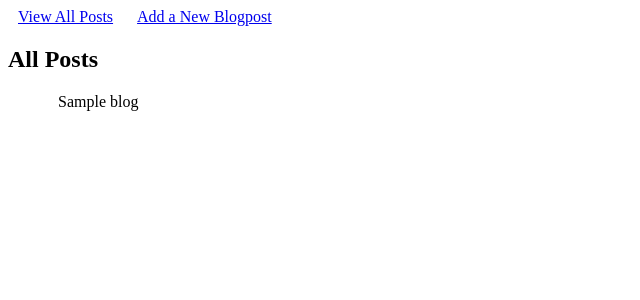
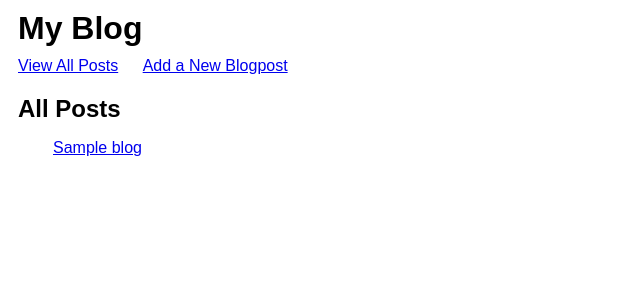
Before and after one commit to gcanchola12/build-a-blog, a Flask app: template templates/blog.html in a window 1280 px wide. Shown: the top 300 px of the page, without its empty margins (0-640 px from the left). Run offline with Flask 2, Linux system fonts and the light colour scheme; the template is opened without the code that fills it: most values are stand-ins (such as "Sample title", 1, 10 or a date in 2020); data that the repository does not hold is empty.

Commit message:
added case 1 and case 2

```diff
--- a/main.py
+++ b/main.py
@@ -17,24 +17,39 @@ class Blog(db.Model):
         self.title = title
         self.body = body
 
+@app.route('/')
+def index():
+        return redirect('/blog')
+
+
+@app.route('/blog')
+def all_blogposts():
+    blogs = Blog.query.all()
+    return render_template('blog.html',title="My Blog!", blogs=blogs)
+
+
 @app.route('/newpost', methods=['POST', 'GET'])
 def new_post():
     if request.method == 'POST':
         title = request.form['title']
         body = request.form['body']
-        new_post = Blog(title,body)
-        db.session.add(new_post)
-        db.session.commit()
-        return redirect('/')
+        if len(title) == 0 or len(body)==0:
+            return render_template('newpost.html')
+
+        else:
+            new_post = Blog(title,body)
+            db.session.add(new_post)
+            db.session.commit()
+            return redirect('/blogpost?id={}'.format(new_post.id))
 
     return render_template('newpost.html')
 
-@app.route('/')
-def index():
 
-    blogs = Blog.query.all()
-    return render_template('blog.html',title="My Blog!",
-        blogs=blogs)
+@app.route('/blogpost')
+def single_blogpost():
+    blogpost_id = request.args.get('id')
+    blogpost = Blog.query.filter_by(id=blogpost_id).first()
+    return render_template('blogpost.html', blogpost=blogpost)
 
 
 if __name__ == '__main__':
--- a/templates/base.html
+++ b/templates/base.html
@@ -1,10 +1,15 @@
 <!doctype html>
 <html>
     <head>
-        <title>{{title}}</title>
+        <title>Build-a-Blog</title>
         <style>
-            a {
-                margin: 10px;
+
+            body{
+                font-family: Arial, Helvetica, sans-serif;
+            }
+
+            .nav_links {
+                margin:10px
             }
 
             ul {
@@ -12,16 +17,16 @@
             }
 
             li {
-                margin: 10px;
+                margin: 5px;
             }
 
         </style>
     </head>
 <body>
-
+<h1 style="margin: 10px">My Blog</h1>
         <div>
-            <a href='/blog'>View All Posts</a>
-            <a href='/newpost'>Add a New Blogpost</a>
+            <a class="nav_links" href='/blog'>View All Posts</a>
+            <a class="nav_links" href='/newpost'>Add a New Blogpost</a>
         </div>
 
     {% block content %}
--- a/templates/blog.html
+++ b/templates/blog.html
@@ -1,12 +1,20 @@
 {% extends "base.html" %}
-
 {% block content %}
 
-    <h2>All Posts</h2>
+    <h2 style="margin: 10px; margin-top: 20px">All Posts</h2>
+
+    {% if blogs|length == 0 %}
+    <h3>No blogposts yet</h3>
+    <a href="/newpost">Write your first post!</a>
+
+    {% else %}
+    {% for blog in blogs %}
+
     <ul>
-        {% for blog in blogs %}
-        <li>{{blog.title}}</li>
-        {% endfor %}
+       <a href="/blogpost?id={{blog.id}}/{{blog.title}}"> <li>{{blog.title}}</li></a>
     </ul>
+    {% endfor %}
+    {% endif %}
+
 
 {% endblock %}
--- a/templates/newpost.html
+++ b/templates/newpost.html
@@ -3,14 +3,14 @@
 {% block content %}
 
 <body>
-    <h1>Build-a-Blog</h1>
+    <h2>Add a Post</h2>
     <form method='post'>
     <ul>
         <li><label>Title:</li>
             <li><input style="width:500px" type="text" name="title"/></label></li>
         <li><label>Body:</li>
         <li><input style="height:200px; width:500px" type="text" name="body"/></label></li>
-        <li><input type="submit" value="submit post" /></li>
+        <a><li><input type="submit" value="submit post" /></li></a>
     </ul>
 
     </form>
```
Also changed, not shown: templates/blogpost.html (added, +10 -0 lines).
